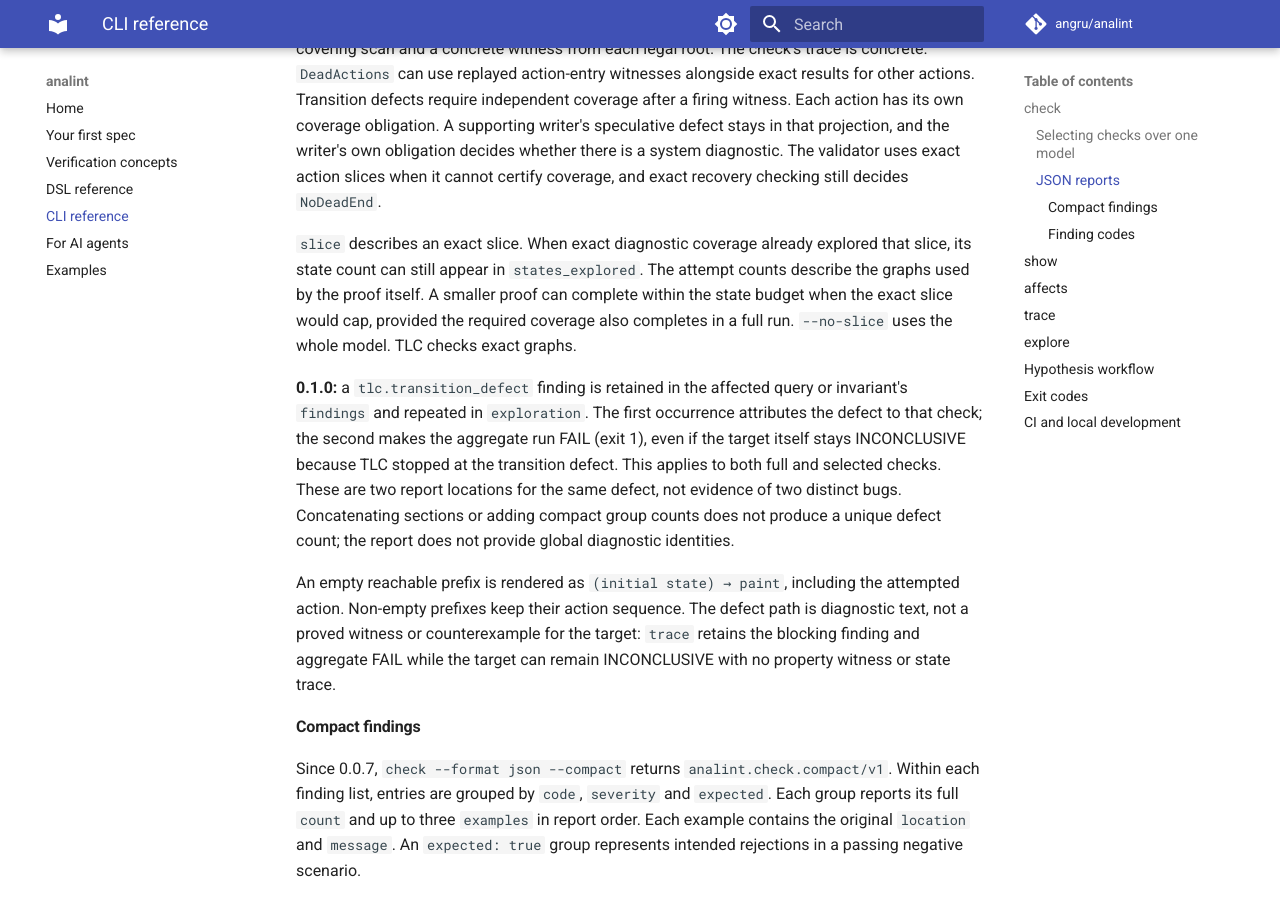
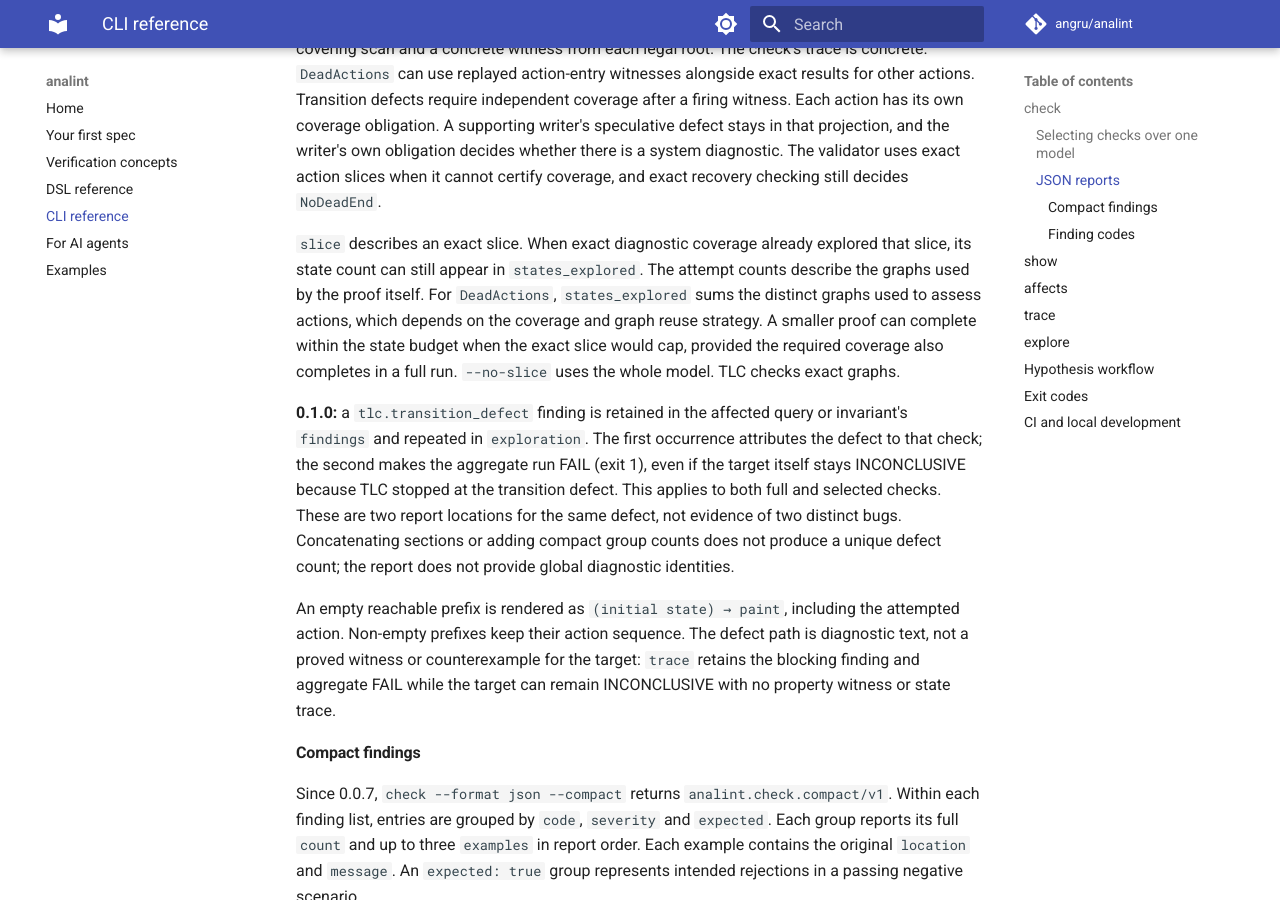
Before and after one commit to angru/analint, an MkDocs documentation site: the page built from docs/cli.md, in a window 1280 px wide and 900 px high, scrolled down 4682 px. Built offline with MkDocs 1.6.1 and Material for MkDocs 9.7.7, drawn with Linux system fonts in a browser that asks for light colours; comment, search, counter and statistics services are not loaded.

Commit message:
Compare exact report statistics for comparable check graphs

```diff
--- a/docs/cli.md
+++ b/docs/cli.md
@@ -204,7 +204,9 @@ checking still decides `NoDeadEnd`.
 
 `slice` describes an exact slice. When exact diagnostic coverage already
 explored that slice, its state count can still appear in `states_explored`.
-The attempt counts describe the graphs used by the proof itself. A smaller
+The attempt counts describe the graphs used by the proof itself. For
+`DeadActions`, `states_explored` sums the distinct graphs used to assess
+actions, which depends on the coverage and graph reuse strategy. A smaller
 proof can complete within the state budget when the exact slice would cap,
 provided the required coverage also completes in a full run. `--no-slice`
 uses the whole model. TLC checks exact graphs.
```
Also changed, not shown: 1 other file.
